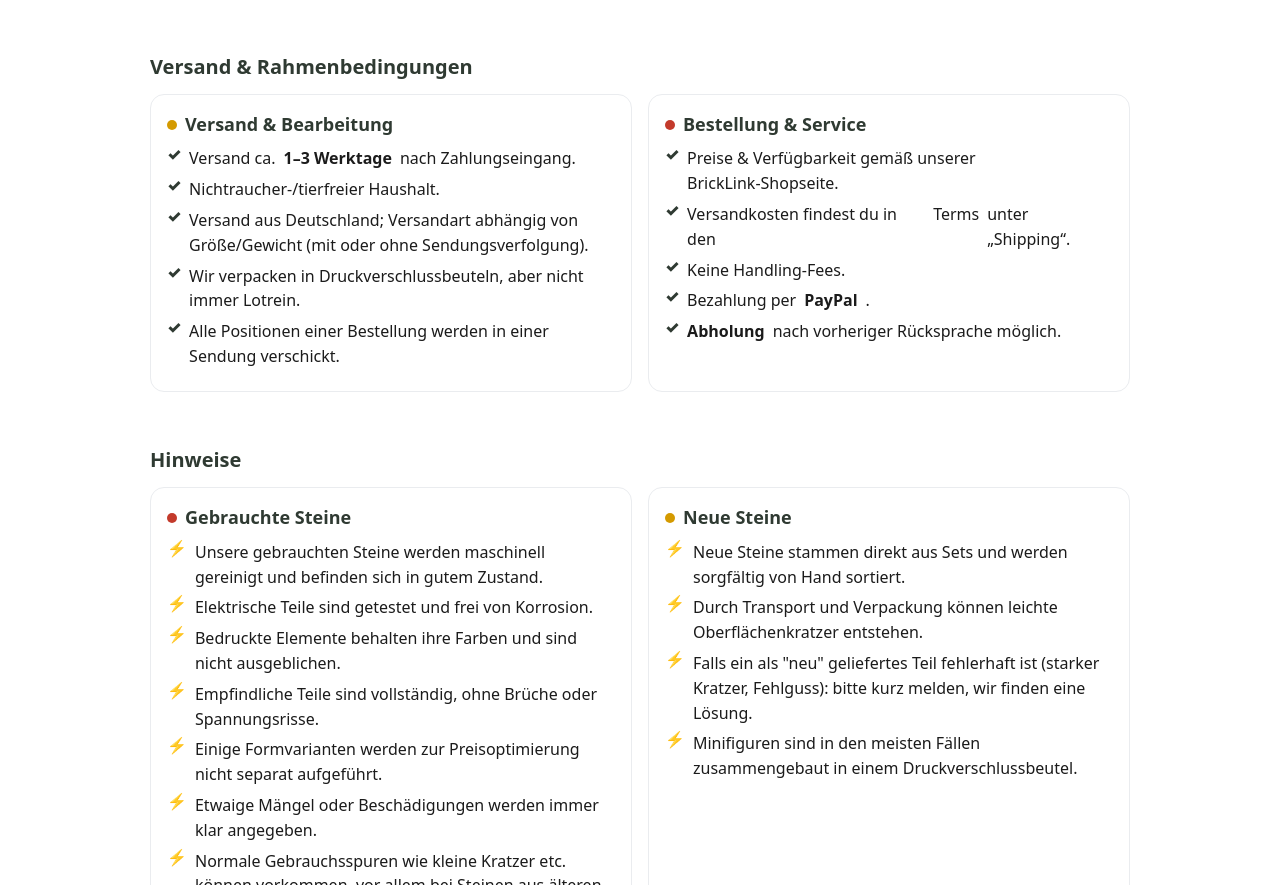
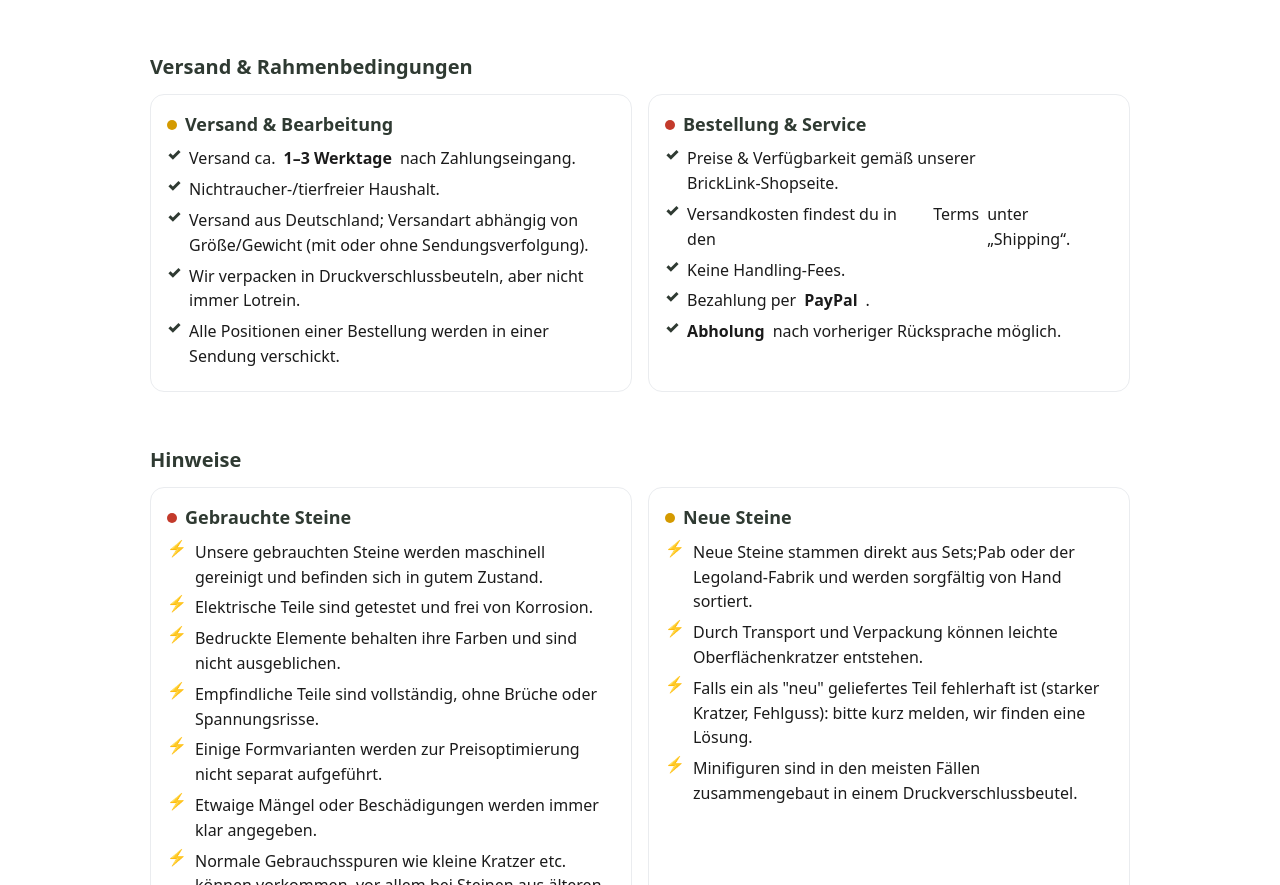
Before and after one commit to bricksunchained/BricksUnchained.github.io, a plain HTML site: page index.html in a window 1280 px wide. Shown: the part 215-1100 px from the top of the page. Drawn offline with Linux system fonts and the light colour scheme.

Commit message:
Update index.html

```diff
--- a/index.html
+++ b/index.html
@@ -127,7 +127,7 @@
         <article class="card" aria-labelledby="new-title">
           <h3 id="new-title"><span class="dot yellow"></span>Neue Steine</h3>
           <ul class="list">
-            <li><span class="zap">⚡</span> Neue Steine stammen direkt aus Sets und werden sorgfältig von Hand sortiert.</li>
+            <li><span class="zap">⚡</span> Neue Steine stammen direkt aus Sets;Pab oder der Legoland-Fabrik und werden sorgfältig von Hand sortiert.</li>
             <li><span class="zap">⚡</span> Durch Transport und Verpackung können leichte Oberflächenkratzer entstehen.</li>
             <li><span class="zap">⚡</span> Falls ein als "neu" geliefertes Teil fehlerhaft ist (starker Kratzer, Fehlguss): bitte kurz melden, wir finden eine Lösung.</li>
             <li><span class="zap">⚡</span> Minifiguren sind in den meisten Fällen zusammengebaut in einem Druckverschlussbeutel.</li>
```
